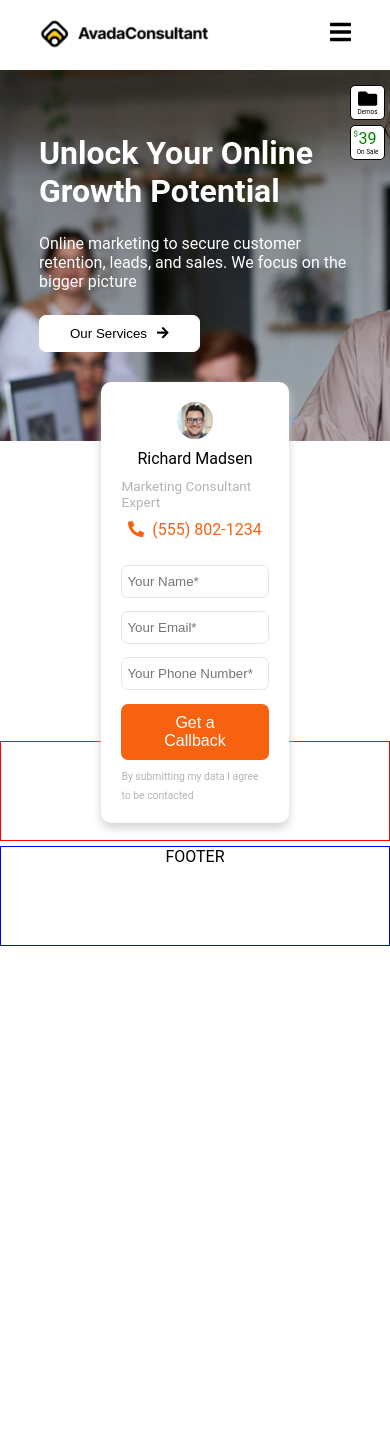
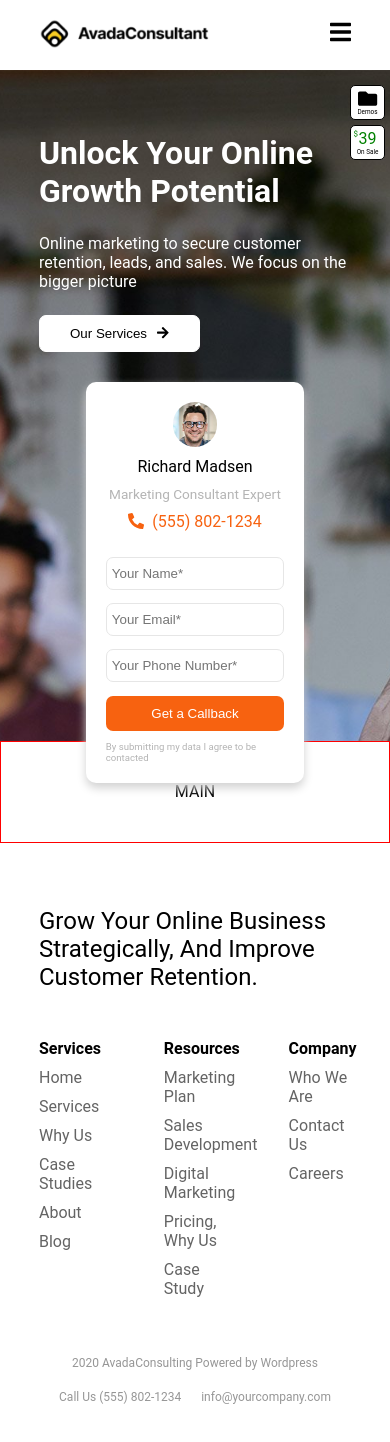
Before and after one commit to DavideDeLeonardis/proj-vuejs, a Vue app: page / in a window 390 px wide. Shown: the top 1442 px of the page. Before the commit the page ends 946 px from the top, so only its background shows below. Built offline with nearby package versions, Linux system fonts and the light colour scheme.

Commit message:
add responsive footer

```diff
--- a/package.json
+++ b/package.json
@@ -12,6 +12,7 @@
     "@fortawesome/free-solid-svg-icons": "^5.15.4",
     "@fortawesome/vue-fontawesome": "^2.0.6",
     "autoprefixer": "^9",
+    "bootstrap": "^5.1.3",
     "core-js": "^3.6.5",
     "postcss": "^7",
     "vue": "^2.6.14"
--- a/src/assets/scss/partials/_footer.scss
+++ b/src/assets/scss/partials/_footer.scss
@@ -3,7 +3,54 @@
 
 footer {
     width: 100%;
-    height: 100px;
-    text-align: center;
-    border: 1px solid blue;
+
+    .container {
+        @include flex(row, $justify: space-between, $align: initial, $gap: 0, $wrap: true);
+        padding: 4em 0;
+
+        .col-left {
+            width: calc((100% / 5) * 2);
+            margin-bottom: 3em;
+
+            p {
+                font-size: 1.5em;
+                text-transform: capitalize;
+            }
+        }
+
+        .col-right {
+            width: calc(100% / 5);
+            margin-bottom: 3em;
+            padding-left: 3em;
+
+            * {
+                margin-bottom: 10px;
+            }
+
+            li {
+                color: rgb(100, 100, 100);
+            }
+        }
+
+        .col-bottom {
+            @include flex(row, $justify: space-between, $align: center, $gap: 0, $wrap: true);
+            width: 100%;
+            font-size: 0.75em;
+            color: rgb(150, 150, 150);
+        }
+
+        @media screen and (max-width: 768px) {
+            .col-left {
+                width: 100%;
+            }
+
+            .col-right {
+                padding: 0;
+            }
+
+            .col-bottom {
+                @include flex(row, $justify: center, $align: center, $gap: 20px, $wrap: true);
+            }
+        }
+    }
 }
--- a/src/assets/scss/partials/_header.scss
+++ b/src/assets/scss/partials/_header.scss
@@ -1,28 +1,24 @@
 @import "./_variables";
 @import "./_mixins.scss";
 
-header {
-    width: 100%;
-
-    .fa-phone-alt {
-        color: $primary_color;
-        margin-right: 0.5em;
-    }
-
+// header top
 .header-top {
     position: fixed;
     top: 0;
-        left: 10%;
+    left: 0;
+    width: 100%;
+    background-color: rgb(255, 255, 255);
+    z-index: 999;
+
+    .container {
         @include flex(row, $justify: space-between, $align: center, $gap: 0, $wrap: true);
-        background-color: inherit;
         padding: 1em 0;
-        z-index: 999;
-        margin: 0 auto;
 
         img {
             width: clamp(170px, 16vw, 300px);
         }
 
+        // navbar
         nav {
             @include flex(row, $justify: space-between, $align: center, $gap: 1em, $wrap: true);
             font-size: 0.8em;
@@ -32,6 +28,7 @@ header {
 
                 li {
                     padding: 5px 0;
+                    transition: border 0.1s ease-in-out;
 
                     &:first-child,
                     &:hover {
@@ -71,7 +68,9 @@ header {
             }
         }
     }
+}
 
+// jumbo
 .jumbo {
     position: relative;
     background-image: url('../assets/img/marketing-intro.jpg');
@@ -84,6 +83,7 @@ header {
         @include flex(row, $justify: space-between, $align: none, $gap: 0, $wrap: false);
         padding: 3em 0 15vw 0;
 
+        // jumbo-left
         .jumbo-left {
             width: 50%;
             color: rgb(255, 255, 255);
@@ -102,7 +102,7 @@ header {
                 }
             }
         }
-
+        // card
         .container-card {
             position: relative;
             width: 35%;
@@ -113,8 +113,8 @@ header {
                 right: 10%;
                 @include flex(column, $justify: center, $align: center, $gap: 10px, $wrap: false);
                 width: 100%;
+                background-color: rgb(255, 255, 255);
                 padding: 20px;
-                    background-color: rgb(255, 255, 255);
                 border-radius: 10px;
                 box-shadow: 0 5px 10px rgb(210, 210, 210);
 
@@ -128,7 +128,7 @@ header {
                     color: rgb(180, 180, 180);
 
                     &:last-child {
-                            font-size: 0.65em;
+                        font-size: 0.6em;
                     }
                 }
 
@@ -151,20 +151,12 @@ header {
 
                 button {
                     width: 100%;
-                        font-size: 1em;
                     @include button($color: rgb(255, 255, 255), $bg-color: $primary_color, $hover_color: $primary_color, $hover_bg_color: $primary_color_light);
-                        margin-bottom: 0.3em;
                 }
             }
         }
-        }
-
         @media screen and (max-width: 768px) {
             & {
-                margin-bottom: 300px;
-            }
-
-            .container {
                 @include flex(column, $justify: center, $align: center, $gap: 30px, $wrap: false);
 
                 .jumbo-left {
@@ -172,7 +164,8 @@ header {
                 }
 
                 .container-card {
-                    width: 60%;
+                    width: 70%;
+                    min-height: 300px;
 
                     .card {
                         right: 0;
@@ -180,7 +173,9 @@ header {
                 }
             }
         }
+    }
 
+    // widgets
     .container-widgets {
         position: absolute;
         top: 15px;
@@ -215,4 +210,8 @@ header {
         }
     }
 }
+
+.fa-phone-alt {
+    color: $primary_color;
+    margin-right: 0.5em;
 }
--- a/src/assets/scss/partials/_main.scss
+++ b/src/assets/scss/partials/_main.scss
@@ -3,8 +3,7 @@
 
 main {
     width: 100%;
-    height: 100px;
+    line-height: 100px;
     text-align: center;
     border: 1px solid red;
-    margin-bottom: 5px;
 }
--- a/src/assets/scss/partials/_variables.scss
+++ b/src/assets/scss/partials/_variables.scss
@@ -1,2 +1,2 @@
 $primary_color: rgb(247, 98, 16);
-$primary_color_light: rgba(247, 97, 16, 0.2);
+$primary_color_light: rgb(255, 231, 218);
--- a/src/components/Footer.vue
+++ b/src/components/Footer.vue
@@ -1,10 +1,94 @@
 <template>
-    <footer>FOOTER</footer>
+    <footer>
+        <div class="container">
+            <div class="col-left">
+                <p>Grow your online business strategically, and improve customer retention.</p>
+                <!-- <a href="#"><font-awesome-icon :icon="['fab', 'facebook-f']" /></a> -->
+            </div>
+
+            <!-- lists -->
+            <div class="col-right">
+                <h4>Services</h4>
+                <ul>
+                    <li
+                        v-for="(link, index) in servicesLinks"
+                        :key="`B${index}`"
+                    >
+                        {{ link }}
+                    </li>
+                </ul>
+            </div>
+            <div class="col-right">
+                <h4>Resources</h4>
+                <ul>
+                    <li
+                        v-for="(link, index) in resourcesLinks"
+                        :key="`C${index}`"
+                    >
+                        {{ link }}
+                    </li>
+                </ul>
+            </div>
+            <div class="col-right">
+                <h4>Company</h4>
+                <ul>
+                    <li
+                        v-for="(link, index) in companyLinks"
+                        :key="`D${index}`"
+                    >
+                        {{ link }}
+                    </li>
+                </ul>
+            </div>
+
+
+            <div class="col-bottom">
+                <span>2020 AvadaConsulting Powered by Wordpress</span>
+                <span>Call Us (555) 802-1234</span>
+                <span>info@yourcompany.com</span>
+            </div>
+        </div>
+    </footer>
 </template>
 
 <script>
+// import { library } from '@fortawesome/fontawesome-svg-core';
+// import { faFacebookF } from '@fortawesome/free-solid-svg-icons';
+// import { FontAwesomeIcon } from '@fortawesome/vue-fontawesome';
+// library.add(faFacebookF);
+
 export default {
-    name: 'Footer'
+    name: 'Footer',
+    components: {
+        // FontAwesomeIcon
+    },
+    data() {
+        return {
+            servicesLinks: [
+                'Home',
+                'Services',
+                'Why Us',
+                'Case Studies',
+                'About',
+                'Blog'
+            ],
+            resourcesLinks: [
+                'Marketing Plan',
+                'Sales Development',
+                'Digital Marketing',
+                'Pricing, Why Us',
+                'Case Study'
+            ],
+            companyLinks: [
+                'Who We Are',
+                'Contact Us',
+                'Careers'
+            ],
+            social: [
+
+            ]
+        }
+    }
 }
 </script>
 
--- a/src/components/Header.vue
+++ b/src/components/Header.vue
@@ -1,7 +1,10 @@
 <template>
     <header>
-        <div class="container header-top">
+        <div class="header-top">
+            <div class="container">
                 <img src="../assets/img/avada-marketing-logo-2x-200x37.png" alt="AvadaConsultant logo">
+
+                <!-- navbar --> <!-- import Bootstrap-->
                 <nav>
                     <ul>
                         <li
@@ -19,9 +22,11 @@
                 </nav>
                 <font-awesome-icon icon="bars" />
             </div>
+        </div>
 
         <div class="jumbo">
             <div class="container">
+                <!-- jumbo-left -->
                 <div class="jumbo-left">
                     <h1>Unlock Your Online Growth Potential</h1>
                     <p>Online marketing to secure customer retention, leads, and sales. We focus on the bigger picture</p>
@@ -30,6 +35,8 @@
                         <font-awesome-icon icon="arrow-right" />
                     </button>
                 </div>
+
+                <!-- card -->
                 <div class="container-card">
                     <div class="card">
                         <img src="../assets/img/marketing-consultant-expert.jpg" alt="img Expert jumbo">
@@ -44,12 +51,13 @@
                             <input type="text" placeholder="Your Email*">
                             <input type="text" placeholder="Your Phone Number*">
                             <button>Get a Callback</button>
+                        </form>
                         <span class="card-info">By submitting my data I agree to be contacted</span>
-                        </form>
                     </div>
                 </div>
             </div>
 
+            <!-- widgets -->
             <div class="container-widgets">
                 <div class="widget">
                     <font-awesome-icon icon="folder" />
```
Also changed, not shown: src/components/Main.vue (line endings or trailing spaces), 1 other file (tests, documents, lock files or other folders). Lines whose indentation alone changed are shown as unchanged.
